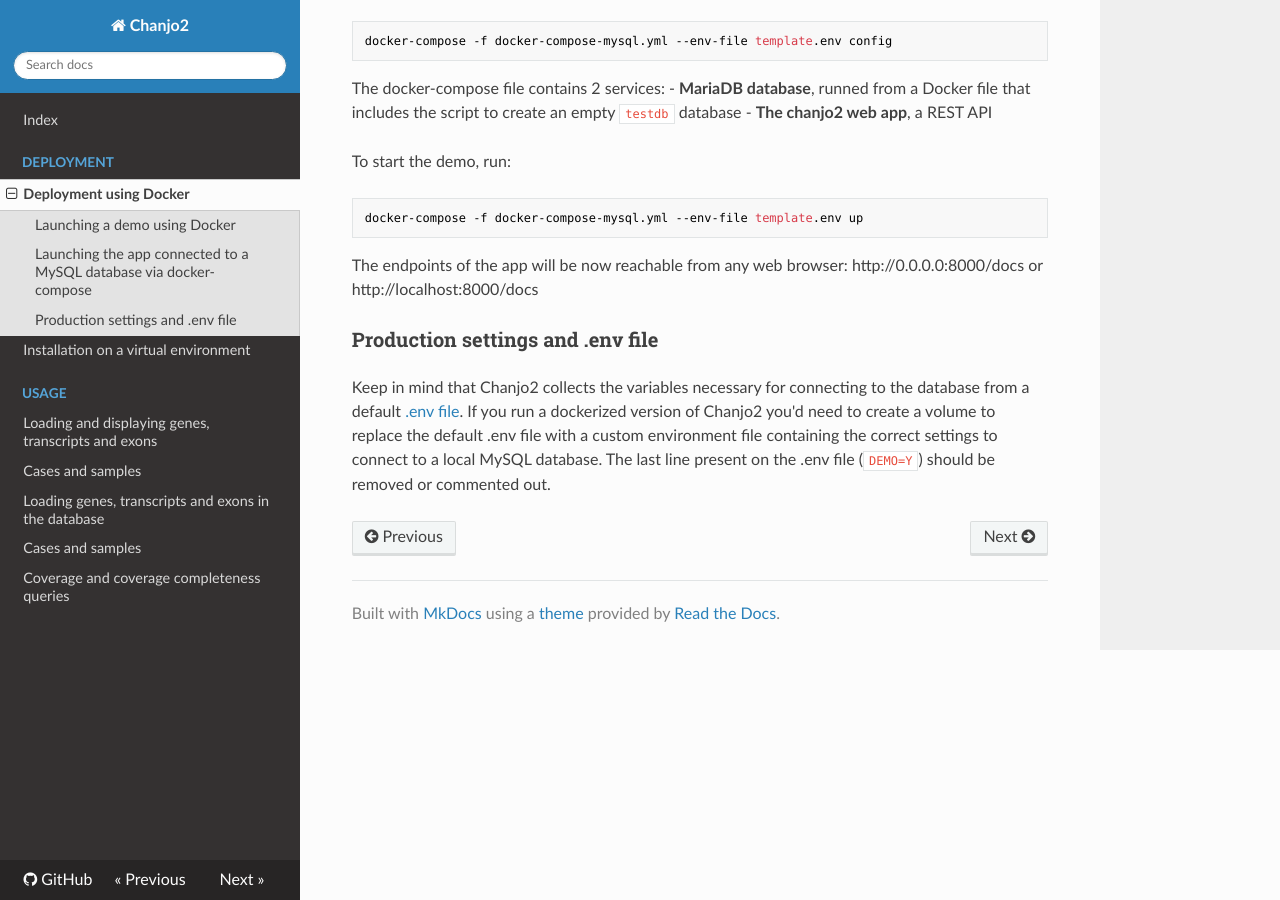
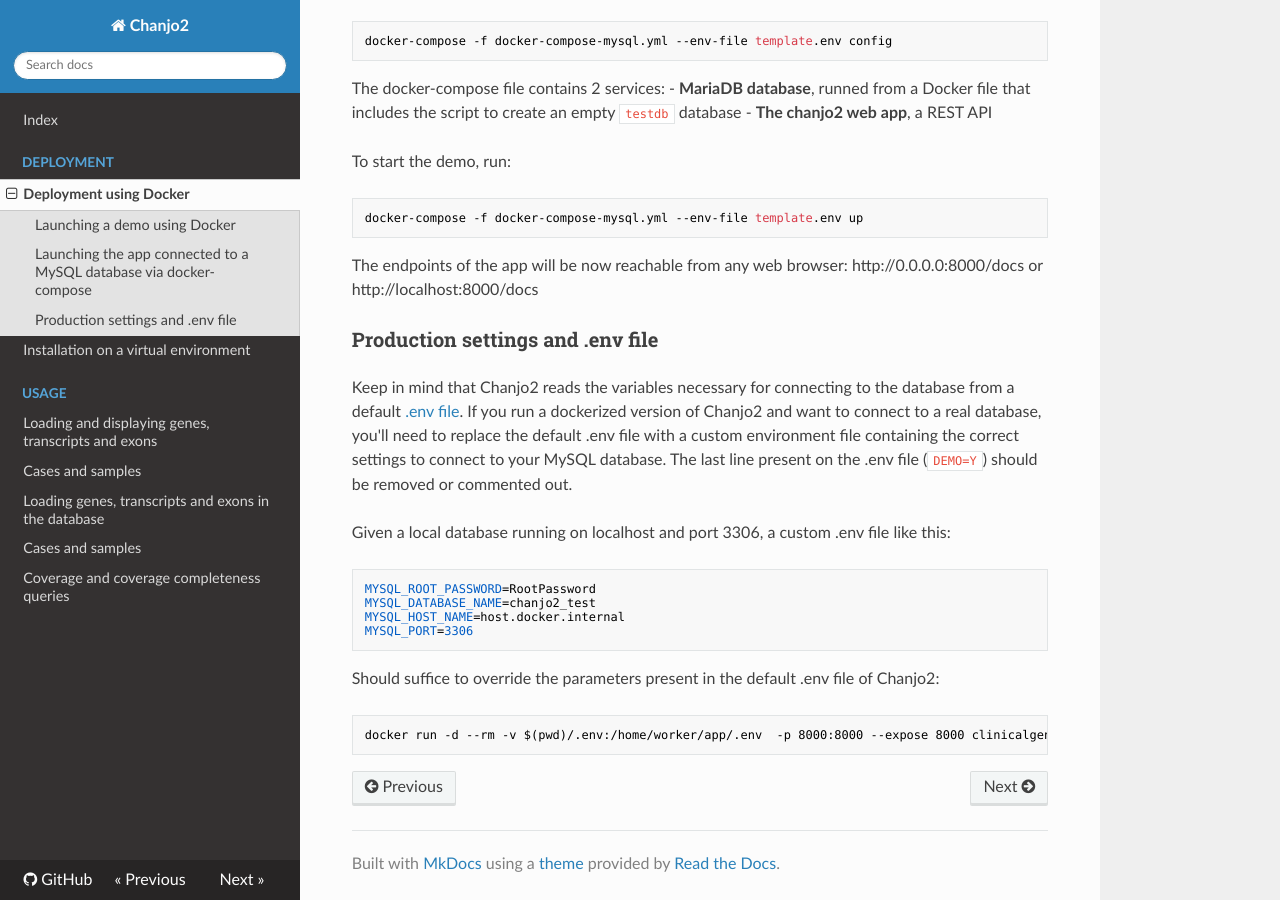
Before and after one commit to Clinical-Genomics/chanjo2, an MkDocs documentation site: the page built from docs/deployment/docker-deployment.md, in a window 1280 px wide and 900 px high, scrolled down 798 px. Built offline with MkDocs 1.6.1, drawn with Linux system fonts in a browser that asks for light colours; nearby versions of some CDN libraries.

Commit message:
provide an example on how to override .env file in Docker

````diff
--- a/docs/deployment/docker-deployment.md
+++ b/docs/deployment/docker-deployment.md
@@ -44,9 +44,24 @@ The endpoints of the app will be now reachable from any web browser: http://0.0.
 
 ### Production settings and .env file
 
-Keep in mind that  Chanjo2 collects the variables necessary for connecting to the database from a default [.env file](https://github.com/Clinical-Genomics/chanjo2/blob/main/.env).
-If you run a dockerized version of Chanjo2 you'd need to create a volume to replace the default .env file with a custom environment file containing the correct settings to connect to a local MySQL database.
+Keep in mind that Chanjo2 reads the variables necessary for connecting to the database from a default [.env file](https://github.com/Clinical-Genomics/chanjo2/blob/main/.env).
+If you run a dockerized version of Chanjo2 and want to connect to a real database, you'll need to replace the default .env file with a custom environment file containing the correct settings to connect to your MySQL database.
 The last line present on the .env file (`DEMO=Y`) should be removed or commented out.
+
+Given a local database running on localhost and port 3306, a custom .env file like this:
+
+```
+MYSQL_ROOT_PASSWORD=RootPassword
+MYSQL_DATABASE_NAME=chanjo2_test
+MYSQL_HOST_NAME=host.docker.internal
+MYSQL_PORT=3306
+```
+
+Should suffice to override the parameters present in the default .env file of Chanjo2:
+
+``` shell
+docker run -d --rm -v $(pwd)/.env:/home/worker/app/.env  -p 8000:8000 --expose 8000 clinicalgenomics/chanjo2-stage:latest
+```
 
 [docker-hub-chanjo2]: https://hub.docker.com/repository/docker/clinicalgenomics/chanjo2-stage/general
 [dockerfile-link]: https://github.com/Clinical-Genomics/chanjo2/blob/main/Dockerfile
````
